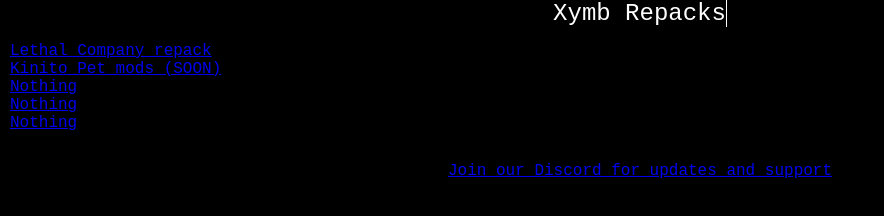
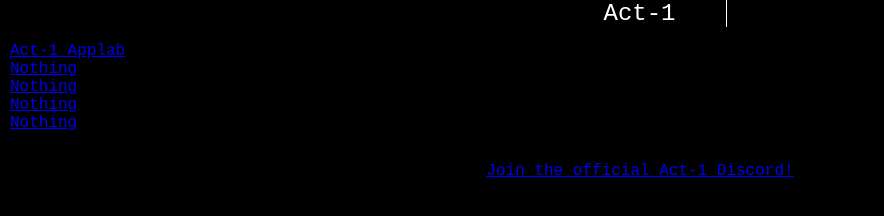
Before and after one commit to XymbX/XymbX.github.io, a plain HTML site: page index.html in a window 1280 px wide. Shown: the whole page, without its empty margins (0-884 px from the left). Drawn offline with Linux system fonts and the light colour scheme.

Commit message:
Update index.html

```diff
--- a/index.html
+++ b/index.html
@@ -52,16 +52,16 @@
     </style>
 </head>
 <body>
-    <div id="prompt">Xymb Repacks</div>
+    <div id="prompt">Act-1</div>
     <div id="downloads">
-        <div><a href="https://drive.usercontent.google.com/download?id=1hTx8Y5XFn1GP5HGgu2N03JXO9euia7Pb&export=download">Lethal Company repack</a></div>
-        <div><a href="https://example.com">Kinito Pet mods (SOON)</a></div>
+        <div><a href="https://www.meta.com/en-gb/experiences/8436337189728993">Act-1 Applab</a></div>
+        <div><a href="https://example.com">Nothing</a></div>
         <div><a href="https://example.com">Nothing</a></div>
         <div><a href="https://example.com">Nothing</a></div>
         <div><a href="https://example.com">Nothing</a></div>
     </div>
     <div id="discord-link">
-        <a href="https://discord.gg/XymbRepacks" target="_blank">Join our Discord for updates and support</a>
+        <a href="https://discord.gg/8EJm9yK9Qn" target="_blank">Join the official Act-1 Discord!</a>
     </div>
 </body>
 </html>
```
